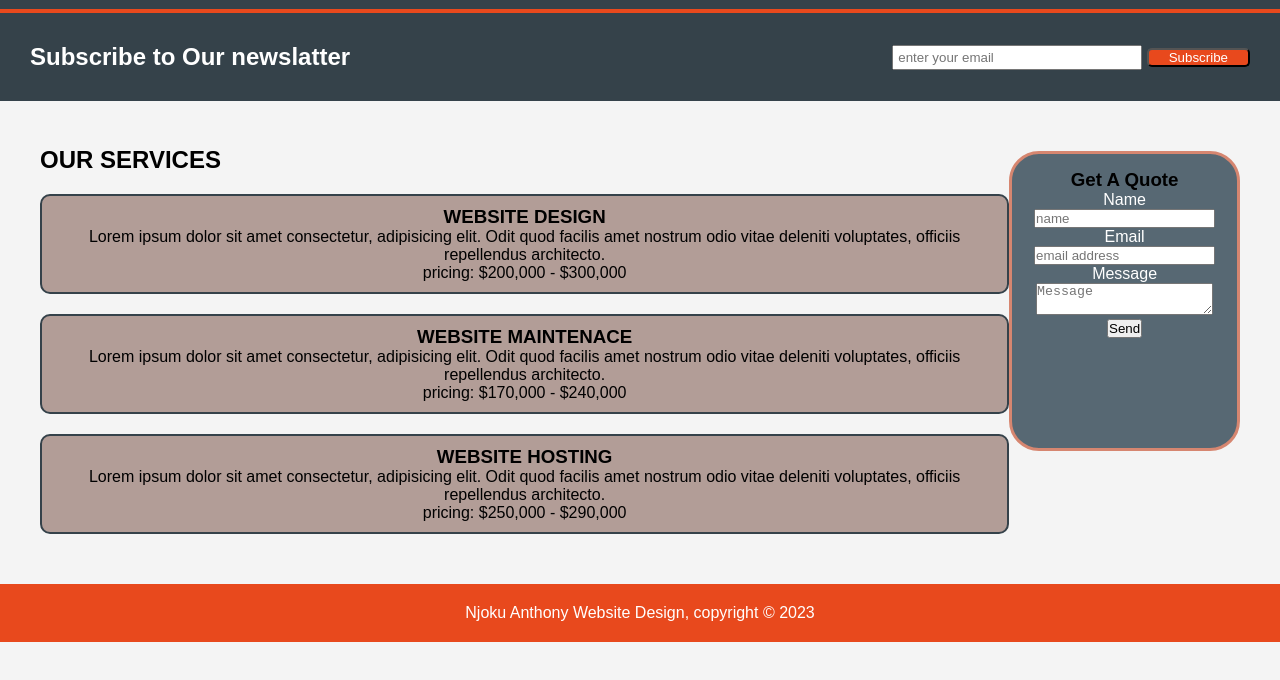
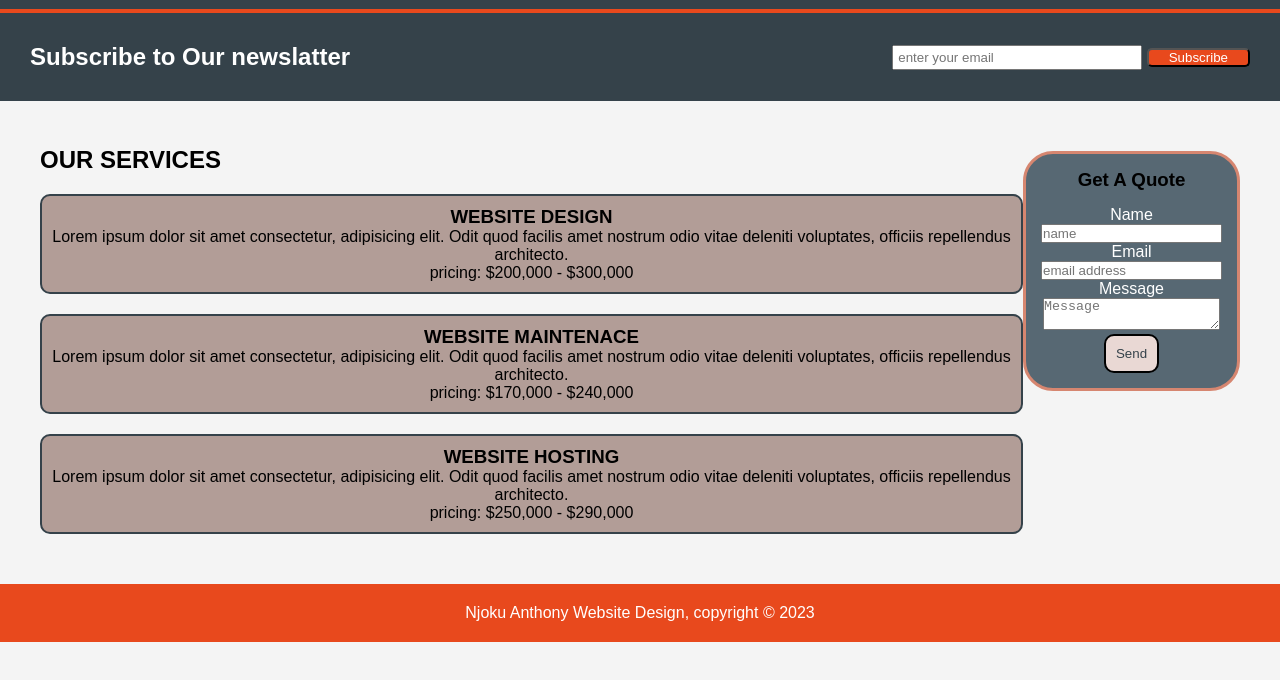
Before and after one commit to NjokuAnthony/website, a plain HTML site: page service.html in a window 1280 px wide. Shown: the part 88-768 px from the top of the page. Drawn offline with Linux system fonts and the light colour scheme.

```diff
--- a/service.html
+++ b/service.html
@@ -99,7 +99,7 @@
                         <input type="email" placeholder="email address"><br>
 
                         <label>Message</label><br>
-                        <textarea placeholder="Message"></textarea>
+                        <textarea placeholder="Message"></textarea><br>
                         <button class="button" type="">Send</button>
                     </form>
                 </div>
--- a/style.css
+++ b/style.css
@@ -226,20 +226,34 @@ header a:hover {
     text-align: center;
     color: #ffffff;
     margin-top: 10px;
-    margin-bottom: 10px;
+    margin-bottom: 50px;
     border: 3px solid #d68670;
     border-radius: 30px;
-    height: 300px;
+    height:max-content;
 }
 .color:hover {
     background-color: #d68670;
     border: 2px solid #35424a;
     border-radius: 20px;
     color: #ffffff;
+    height: 250px;
 }
  .color h3 {
      color: black;
      font-weight: bold;
+     margin-bottom: 15px;
+ }
+
+ .button {
+     background-color: #e9d8d4;
+     color: #35424a;
+     border: 2px black solid;
+     border-radius: 10px;
+     padding: 10px;
+ }
+ .button:hover {
+     background-color: aqua;
+
  }
 
 .clean {
```
